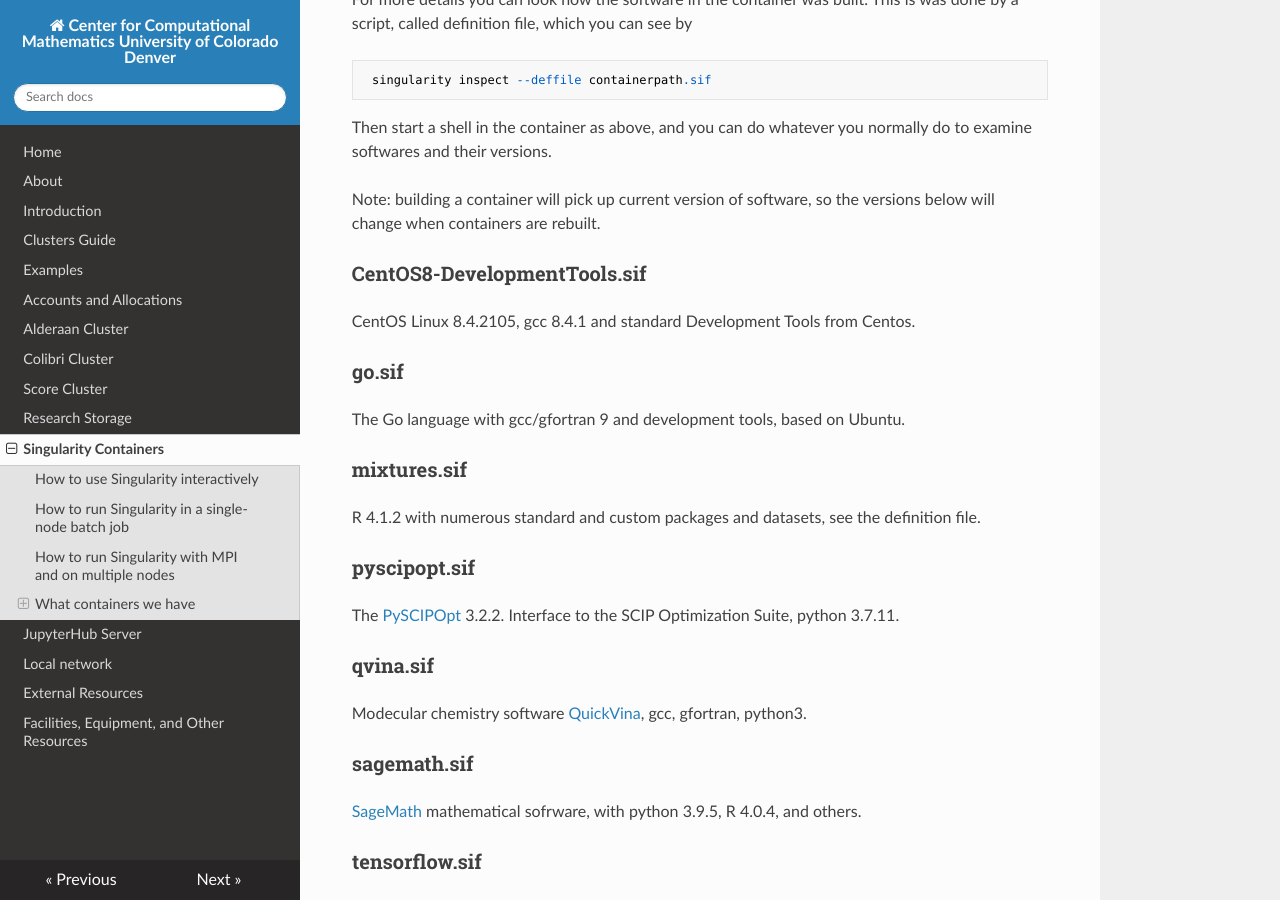
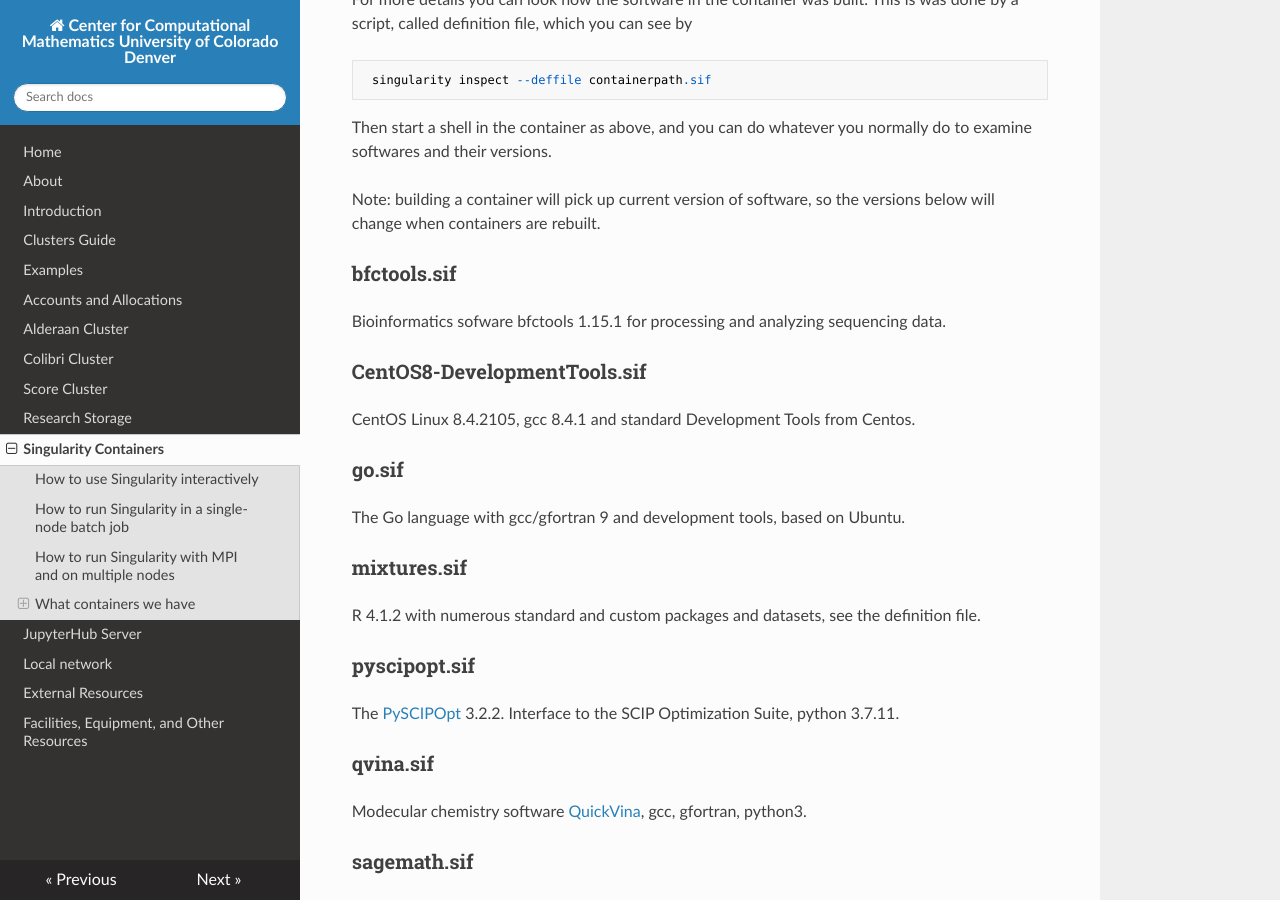
Before and after one commit to ccmucdenver/ccm-docs, an MkDocs documentation site: the page built from docs/singularity.md, in a window 1280 px wide and 900 px high, scrolled down 2207 px. Built offline with MkDocs 1.6.1, drawn with Linux system fonts in a browser that asks for light colours; nearby versions of some CDN libraries.

Commit message:
Update singularity.md
adding bfctools

```diff
--- a/docs/singularity.md
+++ b/docs/singularity.md
@@ -84,6 +84,10 @@ Then start a shell in the container as above, and you can do whatever you normal
 
 Note: building a container will pick up current version of software, so the versions below will change when containers are rebuilt.
 
+### bfctools.sif
+
+Bioinformatics sofware bfctools 1.15.1 for processing and analyzing sequencing data.
+
 ### CentOS8-DevelopmentTools.sif
 
 CentOS Linux 8.4.2105, gcc 8.4.1 and standard Development Tools from Centos.
```
